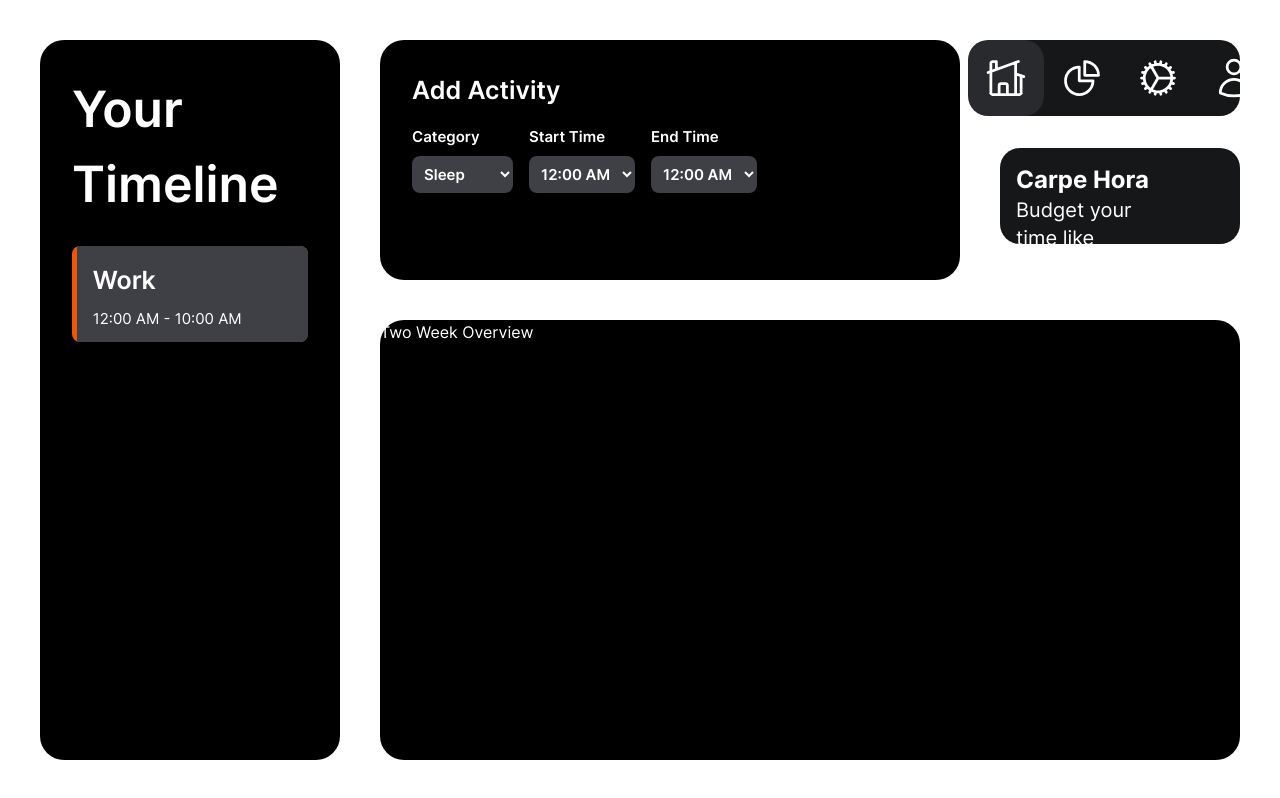
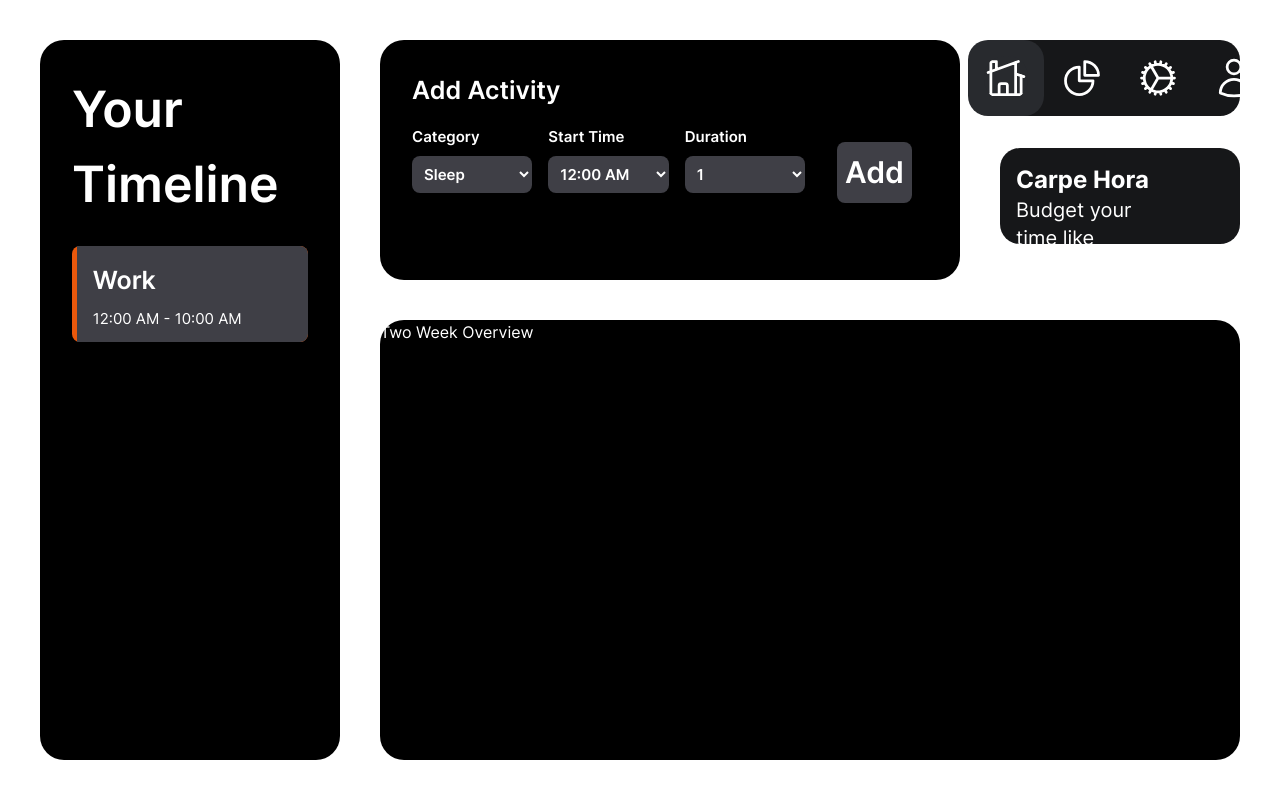
Before and after one commit to syntheit/carpe-hora-web, a Next.js app: page / in a window 1280 px wide. Built offline with nearby package versions, Linux system fonts and the light colour scheme.

Commit message:
Added Activity Adder

```diff
--- a/src/app/layout.tsx
+++ b/src/app/layout.tsx
@@ -8,10 +8,10 @@ export default function RootLayout({
 }) {
   return (
     <html lang="en">
-      <body className="flex justify-center p-10 text-white">
+      <body className="flex justify-center p-10 text-white relative">
         <div className="">{children}</div>
         <div className="absolute flex flex-col right-10 h-[30vh] w-[30vh]">
-          <Paginator />
+          <Paginator/>
           <div className="flex flex-col p-4 container h-[12vh] w-[30vh] mt-8">
             <h3 className="text-2xl font-bold">Carpe Hora</h3>
             <p className="w-8/12 text-xl">Budget your time like money</p>
--- a/src/app/page.tsx
+++ b/src/app/page.tsx
@@ -5,11 +5,11 @@ export default function Dashboard() {
   return (
     <div className="flex gap-10 h-full w-screen px-10">
       <div className="bg-black flex-initial w-1/4 rounded-3xl">
-        <Timeline events={[{category: 1, start: 0, end: 10}]} />
+        <Timeline events={[{category: 1, start: 0, duration: 10}]} />
       </div>
       <div className="flex flex-col gap-10 grow">
         <div className="flex flex-row gap-10 flex-initial h-[30vh]">
-          <ActivityAdder setEvents={() => {}} events={[]}/>
+          <ActivityAdder/>
           <div className="invisible flex-initial w-[30vh]" />
         </div>
         <div className="bg-black grow rounded-3xl">Two Week Overview</div>
--- a/src/components/Dashboard/ActivityAdder.tsx
+++ b/src/components/Dashboard/ActivityAdder.tsx
@@ -1,12 +1,24 @@
+'use client';
+
+import { useState } from "react";
+import {Event} from "./TimelineEntry"
+
+const addEvent = (e: Event) => {}
+
+
 //Next.js component dropdown menu for adding activities to the dashboard
-export default function ActivityAdder(props: { setEvents: (events: Event[]) => void, events: Event[] }) {
+export default function ActivityAdder() {
+    const [category, setCategory] = useState(0);
+    const [start, setStart] = useState(0);
+    const [duration, setDuration] = useState(0);
+
     return (
         <div className="flex flex-col gap-4 bg-black rounded-3xl p-8 grow">
             <div className="text-[25px] capitalize text-white font-semibold">Add Activity</div>
             <div className="flex flex-row gap-4">
-                <div className="flex flex-col gap-2">
+                <div className="flex flex-col gap-2 flex-1">
                     <div className="text-[15px] capitalize text-white font-semibold">Category</div>
-                    <select className="bg-zinc-700 rounded-lg p-2 text-[15px] capitalize text-white font-semibold">
+                    <select onChange={(e) => setCategory(+e.target.options[e.target.selectedIndex].value)} className={`bg-zinc-700 hover:bg-zinc-800 rounded-lg p-2 text-[15px] capitalize text-white font-semibold`}>
                         <option value="Sleep">Sleep</option>
                         <option value="Work">Work</option>
                         <option value="Exercise">Exercise</option>
@@ -16,9 +28,9 @@ export default function ActivityAdder(props: { setEvents: (events: Event[]) => v
                         <option value="Other">Other</option>
                     </select>
                 </div>
-                <div className="flex flex-col gap-2">
+                <div className="flex flex-col gap-2 flex-1">
                     <div className="text-[15px] capitalize text-white font-semibold">Start Time</div>
-                    <select className="bg-zinc-700 rounded-lg p-2 text-[15px] capitalize text-white font-semibold">
+                    <select onChange={(e) => setStart(+e.target.options[e.target.selectedIndex].value)} className="bg-zinc-700 hover:bg-zinc-800 rounded-lg p-2 text-[15px] capitalize text-white font-semibold">
                         <option value="0">12:00 AM</option>
                         <option value="1">1:00 AM</option>
                         <option value="2">2:00 AM</option>
@@ -45,35 +57,36 @@ export default function ActivityAdder(props: { setEvents: (events: Event[]) => v
                         <option value="23">11:00 PM</option>
                     </select>
                 </div>
-                <div className="flex flex-col gap-2">
-                    <div className="text-[15px] capitalize text-white font-semibold">End Time</div>
-                    <select className="bg-zinc-700 rounded-lg p-2 text-[15px] capitalize text-white font-semibold">
-                        <option value="0">12:00 AM</option>
-                        <option value="1">1:00 AM</option>
-                        <option value="2">2:00 AM</option>
-                        <option value="3">3:00 AM</option>
-                        <option value="4">4:00 AM</option>
-                        <option value="5">5:00 AM</option>
-                        <option value="6">6:00 AM</option>
-                        <option value="7">7:00 AM</option>
-                        <option value="8">8:00 AM</option>
-                        <option value="9">9:00 AM</option>
-                        <option value="10">10:00 AM</option>
-                        <option value="11">11:00 AM</option>
-                        <option value="12">12:00 PM</option>
-                        <option value="13">1:00 PM</option>
-                        <option value="14">2:00 PM</option>
-                        <option value="15">3:00 PM</option>
-                        <option value="16">4:00 PM</option>
-                        <option value="17">5:00 PM</option>
-                        <option value="18">6:00 PM</option>
-                        <option value="19">7:00 PM</option>
-                        <option value="20">8:00 PM</option>
-                        <option value="21">9:00 PM</option>
-                        <option value="22">10:00 PM</option>
-                        <option value="23">11:00 PM</option>
+                <div className="flex flex-col gap-2 flex-1">
+                    <div className="text-[15px] capitalize text-white font-semibold">Duration</div>
+                    <select onChange={(e) => setDuration(+e.target.options[e.target.selectedIndex].value)} className="bg-zinc-700 hover:bg-zinc-800 rounded-lg p-2 text-[15px] capitalize text-white font-semibold">
+                        <option value="1">1</option>
+                        <option value="2">2</option>
+                        <option value="3">3</option>
+                        <option value="4">4</option>
+                        <option value="5">5</option>
+                        <option value="6">6</option>
+                        <option value="7">7</option>
+                        <option value="8">8</option>
+                        <option value="9">9</option>
+                        <option value="10">10</option>
+                        <option value="11">11</option>
+                        <option value="12">12</option>
+                        <option value="13">13</option>
+                        <option value="14">14</option>
+                        <option value="15">15</option>
+                        <option value="16">16</option>
+                        <option value="17">17</option>
+                        <option value="18">18</option>
+                        <option value="19">19</option>
+                        <option value="20">20</option>
+                        <option value="21">21</option>
+                        <option value="22">22</option>
+                        <option value="23">23</option>
+                        <option value="24">24</option>
                     </select>
                 </div>
+                <button onClick={() => addEvent({category: category, start: start, duration: duration})} className="bg-zinc-700 hover:bg-zinc-800 rounded-lg p-2 text-[30px] capitalize text-white font-semibold m-4">Add</button>
             </div>
         </div>
     )
--- a/src/components/Dashboard/Timeline.tsx
+++ b/src/components/Dashboard/Timeline.tsx
@@ -7,7 +7,7 @@ export default function Timeline(props: {events: Event[]}) {
             <div className="text-[50px] capitalize text-white font-semibold">Your Timeline</div>
             <div className="flex flex-col gap-4 grow">
                 {props.events.map((e) =>
-                    <TimelineEntry event={e} key={e.category + e.start + e.end}/>
+                    <TimelineEntry event={e} key={e.category ^ e.start ^ e.duration}/>
                 )}
             </div>
         </div>
--- a/src/components/Dashboard/TimelineEntry.tsx
+++ b/src/components/Dashboard/TimelineEntry.tsx
@@ -3,7 +3,7 @@ type Color = `#${string}`;
 export type Event = {
     category: number,
     start: number,
-    end: number,
+    duration: number,
 };
 
 type Category = {
@@ -11,7 +11,7 @@ type Category = {
     name: string,
 };
 
-const categories: Category[] = [
+export const categories: Category[] = [
     {color: "red-600", name: "Sleep"},
     {color: "orange-600", name: "Work"},
     {color: "green-600", name: "Exercise"},
@@ -39,7 +39,7 @@ export default function TimelineEntry(props: {event: Event}) {
                     {categories[props.event.category].name}
                 </div>
                 <div className={`text-[15px] capitalize text-white font-normal`}>
-                    {TimeToString(props.event.start) + " - " + TimeToString(props.event.end)}
+                    {TimeToString(props.event.start) + " - " + TimeToString((props.event.start + props.event.duration) % 24)}
                 </div>
             </div>
         </div>
--- a/tailwind.config.js
+++ b/tailwind.config.js
@@ -17,5 +17,6 @@ module.exports = {
     },
   },
   plugins: [],
-  safelist: ["bg-red-600", "bg-green-600", "bg-blue-600", "bg-fuschia-600", "bg-slate-600", "bg-pink-600", "bg-orange-600"],
+  safelist: ["bg-red-600", "bg-green-600", "bg-blue-600", "bg-fuschia-600", "bg-slate-600", "bg-pink-600", "bg-orange-600",
+              "border-red-600", "border-green-600", "border-blue-600", "border-fuschia-600", "border-slate-600", "border-pink-600", "border-orange-600"],
 };
```
